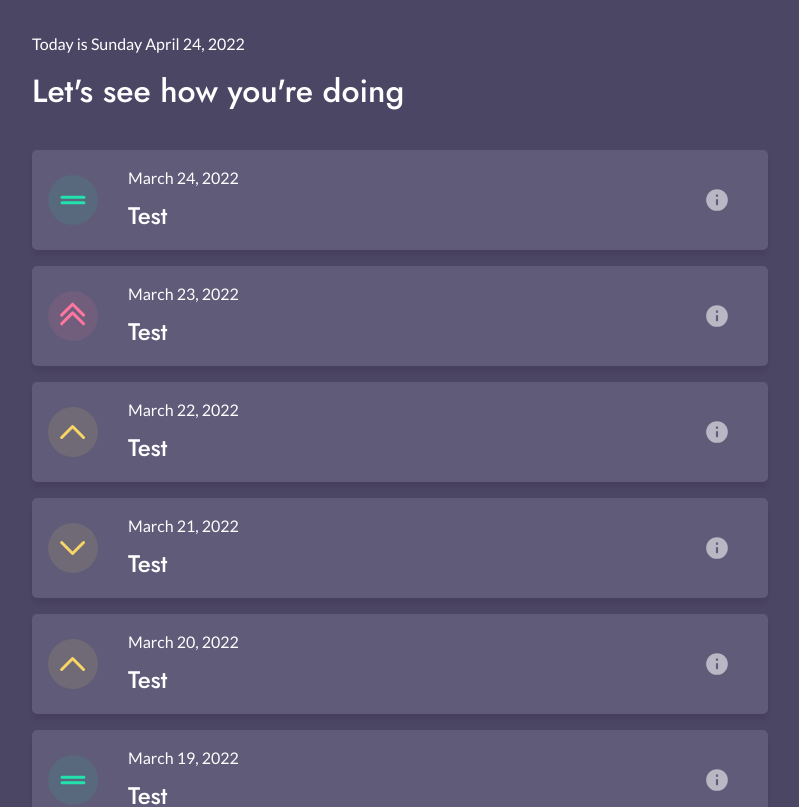
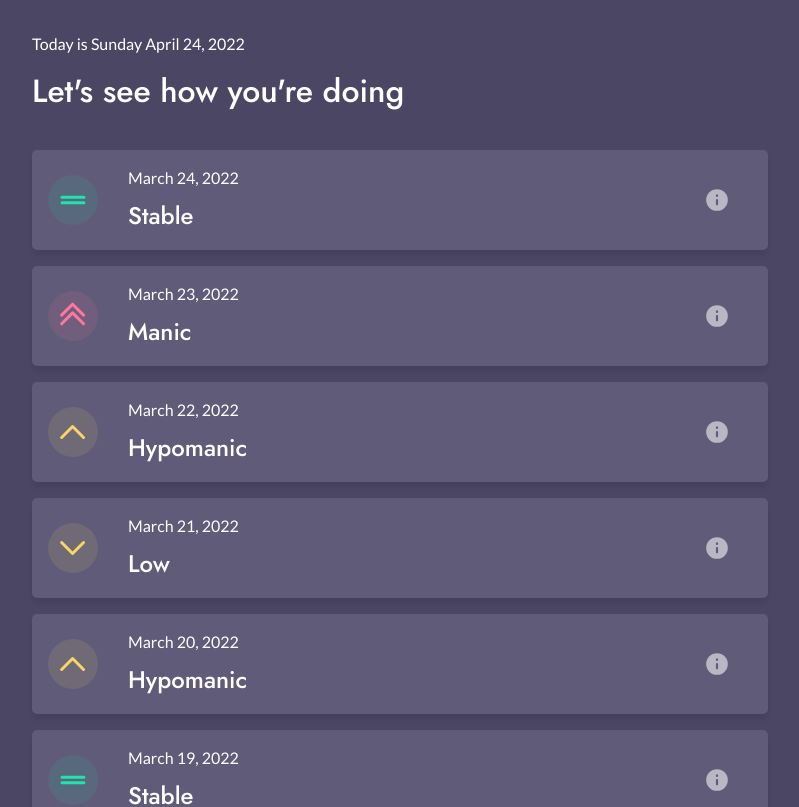
Before and after one commit to jxhnkndl/violet, a React (Create React App) app in the folder client/: page / in a window 1280 px wide. Shown: the top 807 px of the page, without its empty margins (240-1039 px from the left). Built offline with nearby package versions, Linux system fonts and the light colour scheme.

Commit message:
update function for getting mood icon to also return mood rating

```diff
--- a/client/src/components/MoodListItem.js
+++ b/client/src/components/MoodListItem.js
@@ -19,22 +19,42 @@ const MoodListItem = ({ data }) => {
   }
 
   // get mood icon from mood rating
-  const getMoodIcon = () => {
+  const getMoodDetails = () => {
     switch (mood) {
       case 5:
-        return IconPinkChevUp;
+        return {
+          icon: IconPinkChevUp,
+          alt: 'Mood indicator showing a manic mood rating',
+          rating: 'Manic'
+        };
         break;
       case 4:
-        return IconYellowChevUp;
+        return {
+          icon: IconYellowChevUp,
+          alt: 'Mood indicator showing a hypomanic mood rating',
+          rating: 'Hypomanic'
+        };
         break;
       case 3:
-        return IconStable;
+        return {
+          icon: IconStable,
+          alt: 'Mood indicator showing a stable mood rating',
+          rating: 'Stable'
+        };
         break;
       case 2:
-        return IconYellowChevDown;
+        return {
+          icon: IconYellowChevDown,
+          alt: 'Mood indicator showing a low mood rating',
+          rating: 'Low'
+        };
         break;
       case 1:
-        return IconPinkChevDown;
+        return {
+          icon: IconPinkChevDown,
+          alt: 'Mood indicator showing a depressed mood rating',
+          rating: 'Depressed'
+        };
         break;
       default:
         return IconStable;
@@ -42,15 +62,18 @@ const MoodListItem = ({ data }) => {
     }
   }
 
+  // generate mood icon and heading based on mood rating
+  const moodDetails = getMoodDetails();
+
   return (
     <div className="mood-list-item">
       <div className="mood-data">
         <div className="mood-icon">
-          <img src={getMoodIcon()} className="mood-list-icon" alt="" />
+          <img src={moodDetails.icon} className="mood-list-icon" alt={moodDetails.alt} />
         </div>
         <div className="mood-details">
           <p className="mood-date">{getDate()}</p>
-          <p className="mood-rating">Test</p>
+          <p className="mood-rating">{moodDetails.rating}</p>
         </div>
       </div>
       <div className="info-icon">
```
